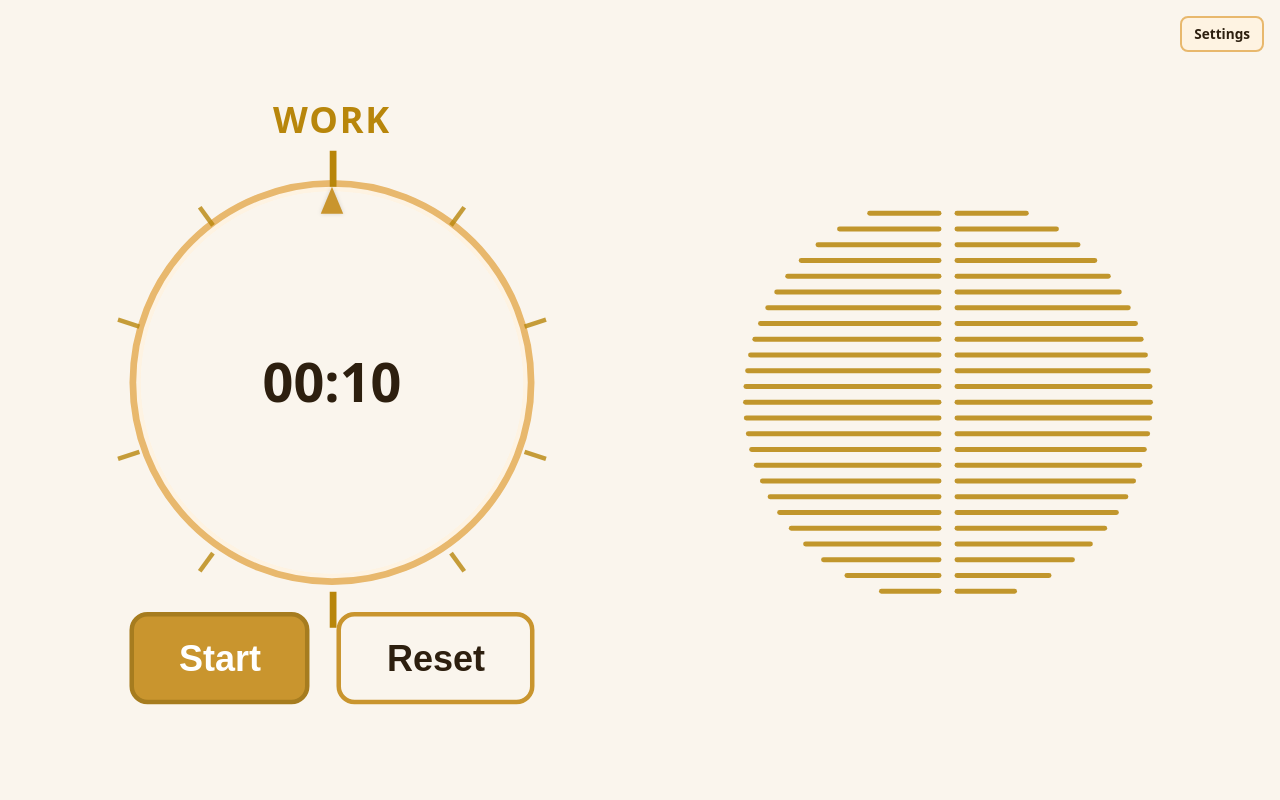
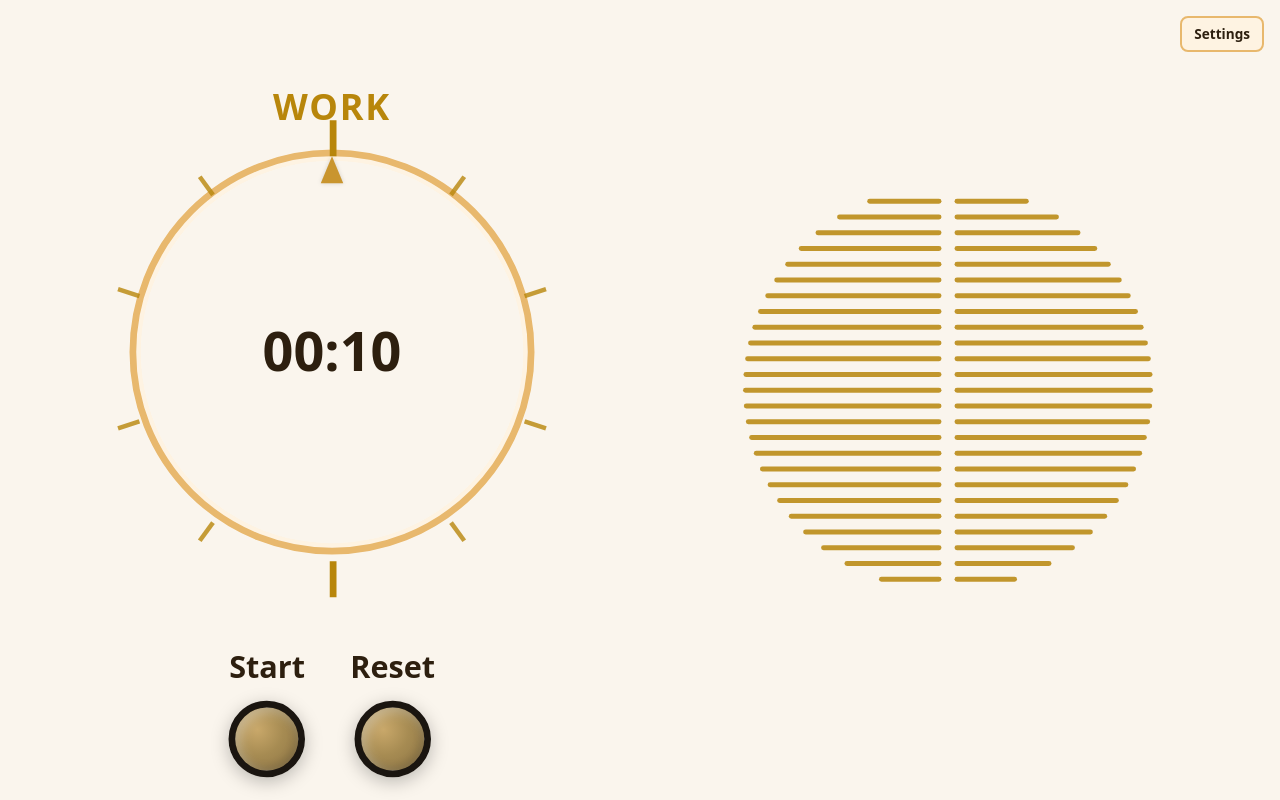
Before and after one commit to crisguardiola/pomodoro-timer, a website built with Vite: page index.html in a window 1280 px wide. Built offline with nearby package versions, Linux system fonts and the light colour scheme.

Commit message:
fixed buttons padding

```diff
--- a/src/main.js
+++ b/src/main.js
@@ -22,6 +22,7 @@ let currentMode = "work";
 let displayEl;
 let modeLabelEl;
 let startPauseBtn;
+let startPauseLabelEl;
 let rootEl;
 let workDurationSelect;
 let breakDurationSelect;
@@ -169,7 +170,8 @@ function updateDisplay() {
   const totalDuration = getDuration(currentMode);
   displayEl.textContent = formatMMSS(timeRemaining);
   modeLabelEl.textContent = currentMode === "work" ? "Work" : "Break";
-  startPauseBtn.textContent = isRunning ? "Pause" : "Start";
+  if (startPauseLabelEl) startPauseLabelEl.textContent = isRunning ? "Pause" : "Start";
+  if (startPauseBtn) startPauseBtn.setAttribute("aria-label", isRunning ? "Pause" : "Start");
   rootEl.setAttribute("data-mode", currentMode);
   document.body.setAttribute("data-mode", currentMode);
 
@@ -235,19 +237,32 @@ function createUI() {
   const controls = document.createElement("div");
   controls.className = "controls";
 
+  const startWrap = document.createElement("div");
+  startWrap.className = "control-btn-wrap";
   startPauseBtn = document.createElement("button");
   startPauseBtn.type = "button";
-  startPauseBtn.className = "btn btn-primary";
+  startPauseBtn.className = "btn btn-hifi btn-hifi-primary";
+  startPauseBtn.setAttribute("aria-label", "Start");
+  startPauseLabelEl = document.createElement("span");
+  startPauseLabelEl.className = "control-btn-label";
+  startPauseLabelEl.textContent = "Start";
+  startWrap.append(startPauseLabelEl, startPauseBtn);
 
+  const resetWrap = document.createElement("div");
+  resetWrap.className = "control-btn-wrap";
   const resetBtn = document.createElement("button");
   resetBtn.type = "button";
-  resetBtn.className = "btn btn-secondary";
-  resetBtn.textContent = "Reset";
+  resetBtn.className = "btn btn-hifi btn-hifi-secondary";
+  resetBtn.setAttribute("aria-label", "Reset");
+  const resetLabel = document.createElement("span");
+  resetLabel.className = "control-btn-label";
+  resetLabel.textContent = "Reset";
+  resetWrap.append(resetLabel, resetBtn);
 
   startPauseBtn.addEventListener("click", startPause);
   resetBtn.addEventListener("click", reset);
 
-  controls.append(startPauseBtn, resetBtn);
+  controls.append(startWrap, resetWrap);
 
   // --- Settings: custom durations (5, 10, 15, 20 sec) ----------------------
   const settingsEl = document.createElement("div");
--- a/src/style.css
+++ b/src/style.css
@@ -95,19 +95,24 @@ body[data-mode="break"] {
 
 body {
   margin: 0;
-  min-height: 100vh;
-  min-height: 100dvh;
+  height: 100vh;
+  height: 100dvh;
   font-family: var(--font-family);
   background-color: var(--color-bg-page);
   transition: background-color var(--transition-slow), color var(--transition-normal);
   padding: env(safe-area-inset-top) env(safe-area-inset-right) env(safe-area-inset-bottom) env(safe-area-inset-left);
+  overflow: hidden;
+  display: flex;
+  flex-direction: column;
 }
 
 #app {
   width: 100%;
-  min-height: 100vh;
+  flex: 1;
+  min-height: 0;
   display: flex;
   flex-direction: column;
+  overflow: hidden;
 }
 
 /* Two-column layout: left = timer (centred), right = reserved */
@@ -116,30 +121,34 @@ body {
   flex: 1;
   width: 100%;
   min-height: 0;
+  overflow: hidden;
 }
 
 .column-left {
   flex: 1;
+  min-height: 0;
   display: flex;
   justify-content: center;
-  align-items: center;
-  padding: var(--space-3xl) 0 var(--space-3xl) var(--space-3xl);
-  overflow: visible;
+  align-items: stretch;
+  padding: 0 0 var(--space-3xl) var(--space-3xl);
+  overflow: hidden;
 }
 
 .column-left > * {
   transform: scale(2.25);
   transform-origin: center center;
+  min-height: 0;
 }
 
 .column-right {
   flex: 1;
   min-width: 0;
+  min-height: 0;
   display: flex;
   justify-content: center;
   align-items: center;
-  padding: var(--space-3xl) var(--space-3xl) var(--space-3xl) 0;
-  overflow: visible;
+  padding: 0 var(--space-3xl) var(--space-3xl) 0;
+  overflow: hidden;
 }
 
 .column-right > * {
@@ -157,10 +166,28 @@ body {
 
 /* --- Timer root (theme is applied via :root / body[data-mode]) --------------- */
 .timer-root {
+  display: grid;
+  grid-template-rows: 1fr auto 1fr;
+  align-items: center;
   text-align: center;
-  padding: var(--space-4xl) var(--space-3xl);
+  padding: 0 var(--space-3xl) var(--space-4xl);
   color: var(--color-text);
   transition: color var(--transition-normal);
+  min-height: 0;
+  height: 100%;
+  overflow: hidden;
+}
+
+.timer-root .mode-label {
+  align-self: end;
+}
+
+.timer-root .analog-clock-wrap {
+  align-self: center;
+}
+
+.timer-root .controls {
+  align-self: start;
 }
 
 /* --- Settings corner entry (trigger + dropdown panel) ------------------------ */
@@ -278,7 +305,7 @@ body {
 .analog-clock-wrap {
   display: flex;
   justify-content: center;
-  margin: var(--space-xl) 0 var(--space-lg);
+  margin: 0;
   overflow: visible;
 }
 
@@ -348,12 +375,28 @@ body {
   pointer-events: none;
 }
 
-/* --- Controls --------------------------------------------------------------- */
+/* --- Controls (separate block below clock) ---------------------------------- */
 .controls {
   display: flex;
-  gap: var(--space-lg);
+  gap: var(--space-2xl);
   justify-content: center;
   flex-wrap: wrap;
+  align-items: flex-end;
+  margin-top: var(--space-2xl);
+  padding-top: var(--space-2xl);
+}
+
+.control-btn-wrap {
+  display: flex;
+  flex-direction: column;
+  align-items: center;
+  gap: 0.35rem;
+}
+
+.control-btn-label {
+  font-size: var(--font-size-sm);
+  font-weight: var(--font-weight-semibold);
+  color: var(--color-text);
 }
 
 .btn {
@@ -364,6 +407,64 @@ body {
   border: var(--border-width) solid transparent;
   cursor: pointer;
   transition: background-color var(--transition-fast), color var(--transition-fast), border-color var(--transition-fast);
+}
+
+/* Vintage hi-fi tactile buttons: circular, domed, dark ring, muted centre (2x smaller, label outside) */
+.btn-hifi {
+  width: 2.125rem;
+  height: 2.125rem;
+  padding: 0;
+  border-radius: 50%;
+  display: inline-flex;
+  align-items: center;
+  justify-content: center;
+  font-size: 0;
+  /* Dark outer ring (bezel) */
+  border: 3px solid #1a1510;
+  box-shadow:
+    0 2px 8px rgba(0, 0, 0, 0.25),
+    inset 2px 2px 5px rgba(255, 255, 255, 0.35),
+    inset -1px -1px 4px rgba(0, 0, 0, 0.2);
+  transition: transform var(--transition-fast), box-shadow var(--transition-fast);
+}
+
+.btn-hifi:hover {
+  transform: translateY(-1px);
+  box-shadow:
+    0 4px 10px rgba(0, 0, 0, 0.3),
+    inset 2px 2px 5px rgba(255, 255, 255, 0.4),
+    inset -1px -1px 4px rgba(0, 0, 0, 0.25);
+}
+
+.btn-hifi:active {
+  transform: translateY(0);
+  box-shadow:
+    0 1px 4px rgba(0, 0, 0, 0.3),
+    inset 1px 1px 5px rgba(0, 0, 0, 0.15),
+    inset -1px -1px 3px rgba(255, 255, 255, 0.1);
+}
+
+/* Both buttons: same soft muted warm centre (old amplifier knob) */
+.btn-hifi-primary,
+.btn-hifi-secondary {
+  background: radial-gradient(
+    circle at 35% 35%,
+    #c9a86a,
+    #a68b52 45%,
+    #8b7344 100%
+  );
+  color: #2d2416;
+  text-shadow: 0 1px 0 rgba(255, 255, 255, 0.4);
+}
+
+.btn-hifi-primary:hover,
+.btn-hifi-secondary:hover {
+  background: radial-gradient(
+    circle at 35% 35%,
+    #d4b378,
+    #b0985e 45%,
+    #967a4a 100%
+  );
 }
 
 .btn-primary {
@@ -460,19 +561,20 @@ body {
 @media (max-width: 900px) {
   .layout-columns {
     flex-direction: column;
-    min-height: auto;
+    min-height: 0;
   }
 
   .column-left,
   .column-right {
-    flex: none;
-    min-height: min(50vh, 320px);
+    flex: 1;
+    min-height: 0;
     width: 100%;
   }
 
   .column-left > *,
   .column-right > * {
     transform: scale(1.5);
+    max-height: 100%;
   }
 }
 
@@ -480,7 +582,6 @@ body {
 @media (max-width: 600px) {
   .column-left,
   .column-right {
-    min-height: min(45vh, 280px);
     padding: var(--space-xl);
   }
 
@@ -509,7 +610,6 @@ body {
 @media (max-width: 480px) {
   .column-left,
   .column-right {
-    min-height: auto;
     padding: var(--space-lg);
   }
 
@@ -544,10 +644,16 @@ body {
   }
 
   .controls {
-    gap: var(--space-md);
+    gap: var(--space-xl);
   }
 
-  .btn {
+  .btn-hifi {
+    width: 1.875rem;
+    height: 1.875rem;
+    border-width: 2px;
+  }
+
+  .btn:not(.btn-hifi) {
     padding: 0.5rem var(--space-xl);
     font-size: var(--font-size-md);
   }
```
